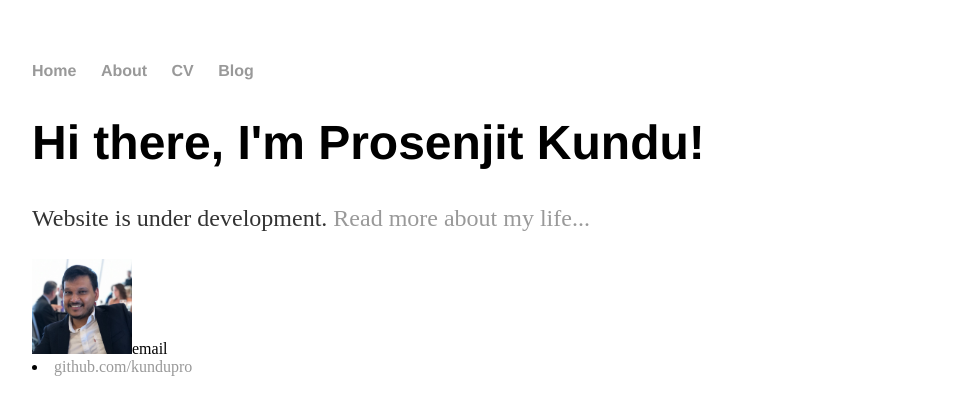
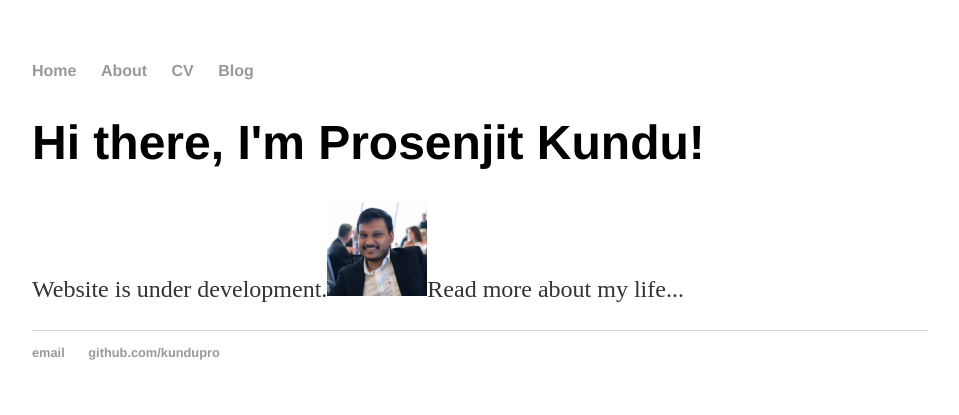
Before and after one commit to kundupro/kundupro.github.io, a Jekyll site: the page built from index.html, in a window 1280 px wide. Shown: the top 415 px of the page, without its empty margins (160-1119 px from the left). Built offline with Jekyll 4.4.1, drawn with Linux system fonts in a browser that asks for light colours.

Commit message:
Update index.html

```diff
--- a/index.html
+++ b/index.html
@@ -4,6 +4,6 @@
 ---
 <div class="blurb">
 	<h1>Hi there, I'm Prosenjit Kundu!</h1>
-	<p>Website is under development. <a href="/about">Read more about my life...</a></p>
-	<img src="docs/assets/IMG_1334.jpg" width="100" ALIGN="right/>
+	<p>Website is under development.<img src="docs/assets/IMG_1334.jpg" width="100" ALIGN="right/> <a href="/about">Read more about my life...</a></p>
+
 </div><!-- /.blurb -->
```
